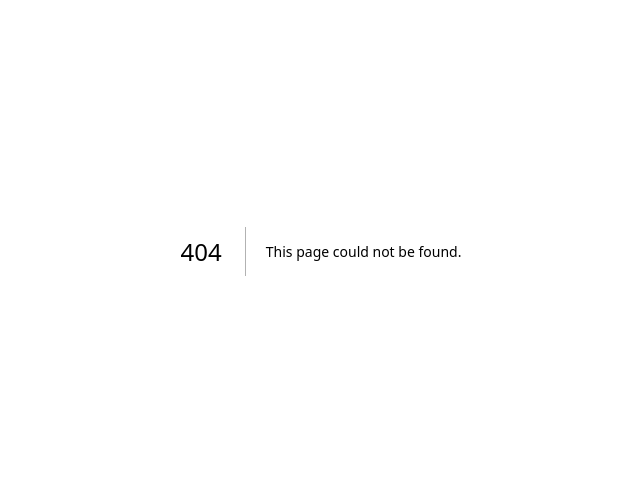
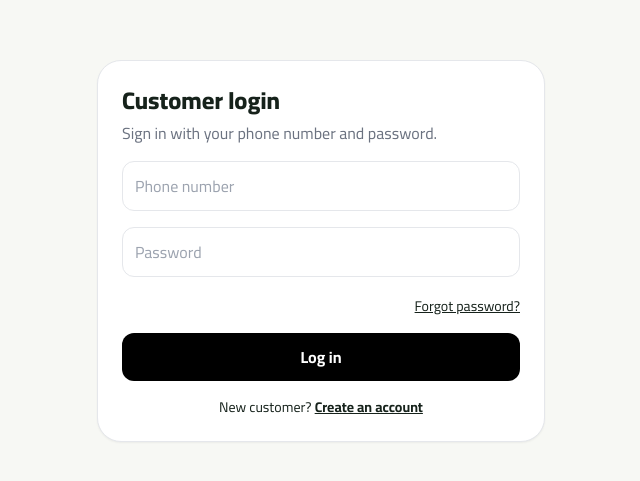
Before and after one commit to 0xAsce/delivery, a Next.js app: page /customer/login in a window 1280 px wide. Before the commit this address had no page. Shown: the part 149-630 px from the top of the page, without its empty margins (319-959 px from the left). Built offline with nearby package versions, Linux system fonts and the light colour scheme.

Commit message:
Add customer login page

```diff
--- /dev/null
+++ b/app/customer/login/page.jsx
@@ -0,0 +1,9 @@
+"use client";
+import { useState } from "react";
+import Link from "next/link";
+
+export default function CustomerLogin() {
+  const [phone, setPhone] = useState(""); const [password, setPassword] = useState(""); const [error, setError] = useState(""); const [busy, setBusy] = useState(false);
+  async function submit(e) { e.preventDefault(); setError(""); setBusy(true); try { const r = await fetch("/api/customer/login", { method: "POST", headers: { "Content-Type": "application/json" }, body: JSON.stringify({ phone, password }) }); const d = await r.json(); if (!r.ok) { setError(d.error || "Login failed."); return; } window.location.href = "/customer/profile"; } catch { setError("Unable to connect to the server."); } finally { setBusy(false); } }
+  return <main className="min-h-screen bg-[#f7f8f4] p-4 flex items-center justify-center"><form onSubmit={submit} className="w-full max-w-md bg-white rounded-3xl p-6 shadow-sm border border-gray-200 space-y-4"><div><h1 className="text-2xl font-black">Customer login</h1><p className="text-gray-500 mt-1">Sign in with your phone number and password.</p></div>{error && <div className="rounded-xl bg-red-50 text-red-700 p-3">{error}</div>}<input required value={phone} onChange={(e) => setPhone(e.target.value)} placeholder="Phone number" className="w-full rounded-xl border p-3" inputMode="tel" /><input required type="password" value={password} onChange={(e) => setPassword(e.target.value)} placeholder="Password" className="w-full rounded-xl border p-3" /><div className="text-right"><Link className="text-sm underline" href="/customer/reset-password">Forgot password?</Link></div><button disabled={busy} className="w-full rounded-xl bg-black text-white p-3 font-bold">{busy ? "Signing in…" : "Log in"}</button><p className="text-sm text-center">New customer? <Link className="underline font-bold" href="/customer/register">Create an account</Link></p></form></main>;
+}
```
